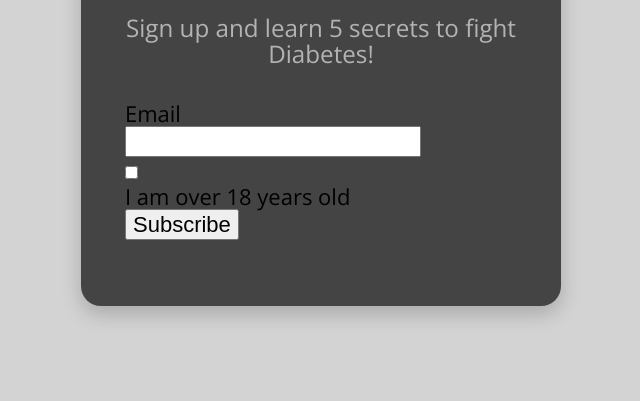
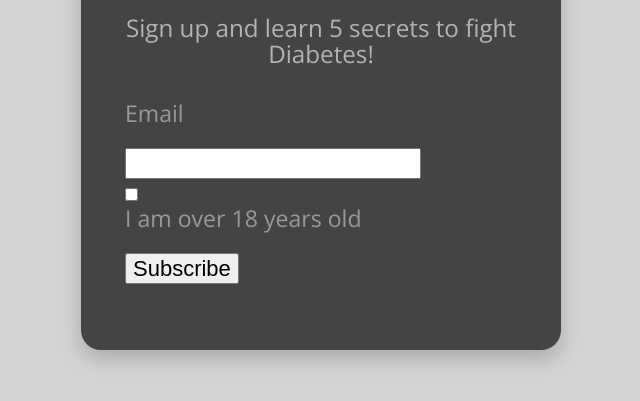
Before and after one commit to ITM-362-GA/Lab3, a plain HTML site: page index.html in a window 1280 px wide. Shown: the part 259-660 px from the top of the page, without its empty margins (319-959 px from the left). Drawn offline with nearby package versions, Linux system fonts and the light colour scheme.

Commit message:
Updating screen.css
Added a style for the labels by adjusting its font size and color and the weight.

```diff
--- a/css/screen.css
+++ b/css/screen.css
@@ -245,16 +245,13 @@ p {
   color: #B3B3B3;
 }
 
-
-
-
-
-
-
-
-
-
-
-
+/* Style for the labels */
+label {
+  display: block;
+  font-size: 1.05rem;
+  margin-bottom: 1rem;
+  color: #999999;
+  font-weight: 500;
+}
 
 /* ===== STATE STYLES ======= */
```
